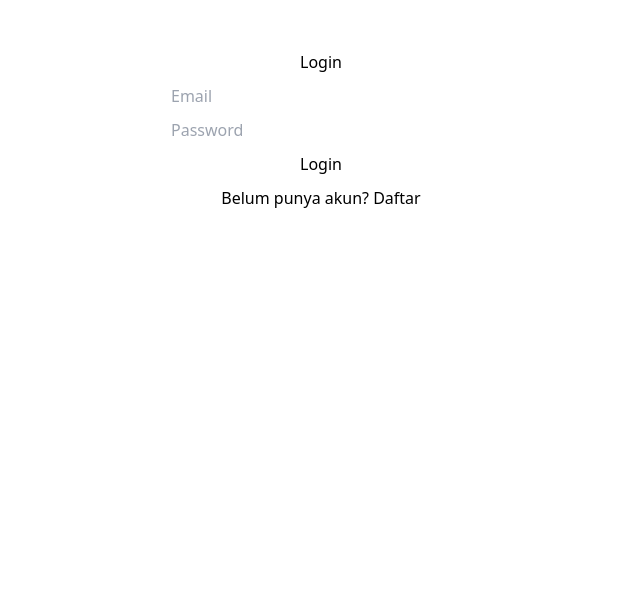
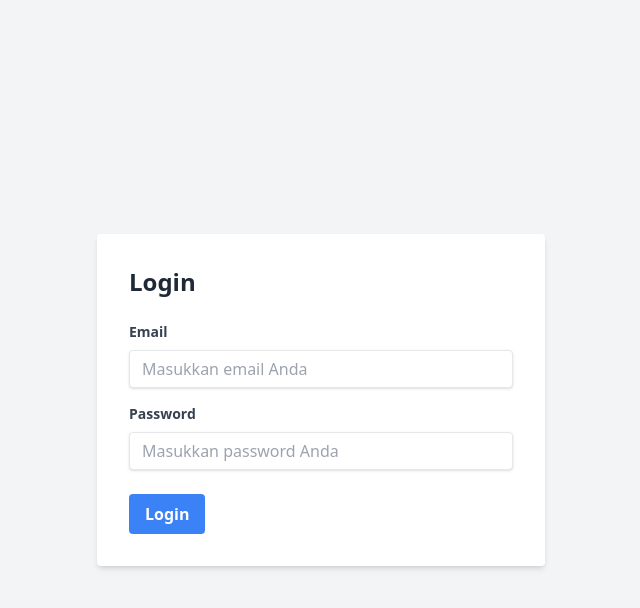
Before and after one commit to andikarifki/dashboard-salon, a Vue app: page /login in a window 1280 px wide. Shown: the top 608 px of the page, without its empty margins (319-959 px from the left). Built offline with nearby package versions, Linux system fonts and the light colour scheme.

Commit message:
update login

```diff
--- a/src/views/Login.vue
+++ b/src/views/Login.vue
@@ -1,12 +1,28 @@
 <template>
-  <div class="container">
-    <h2>Login</h2>
-    <form @submit.prevent="login">
-      <input type="email" v-model="email" placeholder="Email" required />
-      <input type="password" v-model="password" placeholder="Password" required />
-      <button type="submit">Login</button>
-    </form>
-    <p>Belum punya akun? <router-link to="/register">Daftar</router-link></p>
+  <div class="min-h-screen bg-gray-100 flex items-center justify-center">
+    <div class="bg-white p-8 rounded shadow-md w-full max-w-md">
+      <h2 class="text-2xl font-bold mb-6 text-gray-800">Login</h2>
+      <form @submit.prevent="login">
+        <div class="mb-4">
+          <label for="email" class="block text-gray-700 text-sm font-bold mb-2">Email</label>
+          <input type="email" id="email" v-model="email"
+            class="shadow appearance-none border rounded w-full py-2 px-3 text-gray-700 leading-tight focus:outline-none focus:shadow-outline"
+            placeholder="Masukkan email Anda" required />
+        </div>
+        <div class="mb-6">
+          <label for="password" class="block text-gray-700 text-sm font-bold mb-2">Password</label>
+          <input type="password" id="password" v-model="password"
+            class="shadow appearance-none border rounded w-full py-2 px-3 text-gray-700 leading-tight focus:outline-none focus:shadow-outline"
+            placeholder="Masukkan password Anda" required />
+        </div>
+        <div class="flex items-center justify-between">
+          <button type="submit"
+            class="bg-blue-500 hover:bg-blue-700 text-white font-bold py-2 px-4 rounded focus:outline-none focus:shadow-outline">
+            Login
+          </button>
+        </div>
+      </form>
+    </div>
   </div>
 </template>
 
@@ -33,6 +49,7 @@ export default {
         this.$router.push("/dashboard");
       } catch (error) {
         alert("Login gagal! Periksa email dan password.");
+        console.error("Login error:", error.response?.data || error); // Tambahkan logging error
       }
     },
   },
@@ -40,14 +57,5 @@ export default {
 </script>
 
 <style scoped>
-.container {
-  max-width: 300px;
-  margin: 50px auto;
-  text-align: center;
-}
-input, button {
-  display: block;
-  width: 100%;
-  margin: 10px 0;
-}
+/* Gaya yang sudah ada bisa dihapus karena kita menggunakan Tailwind */
 </style>
```
